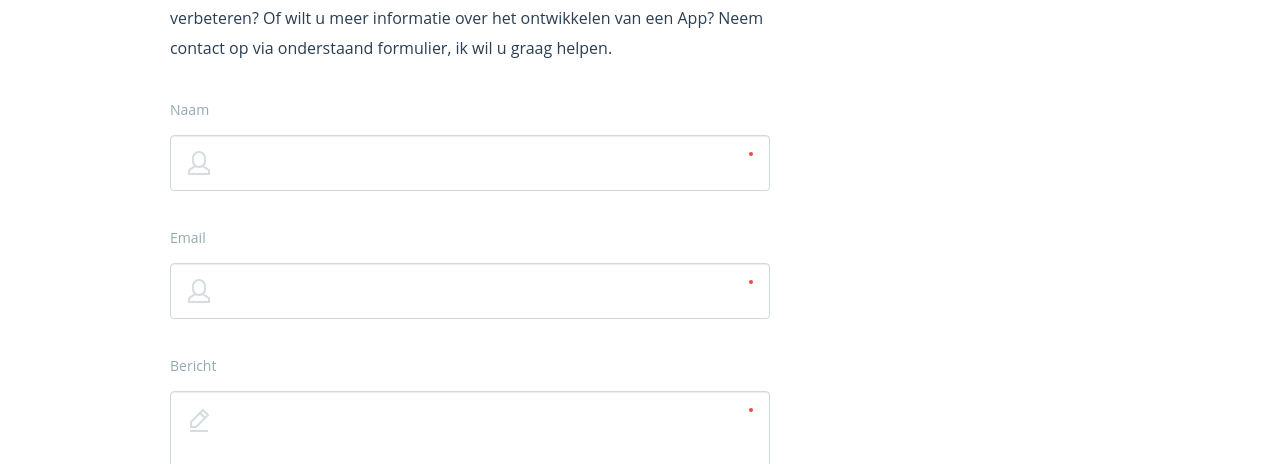
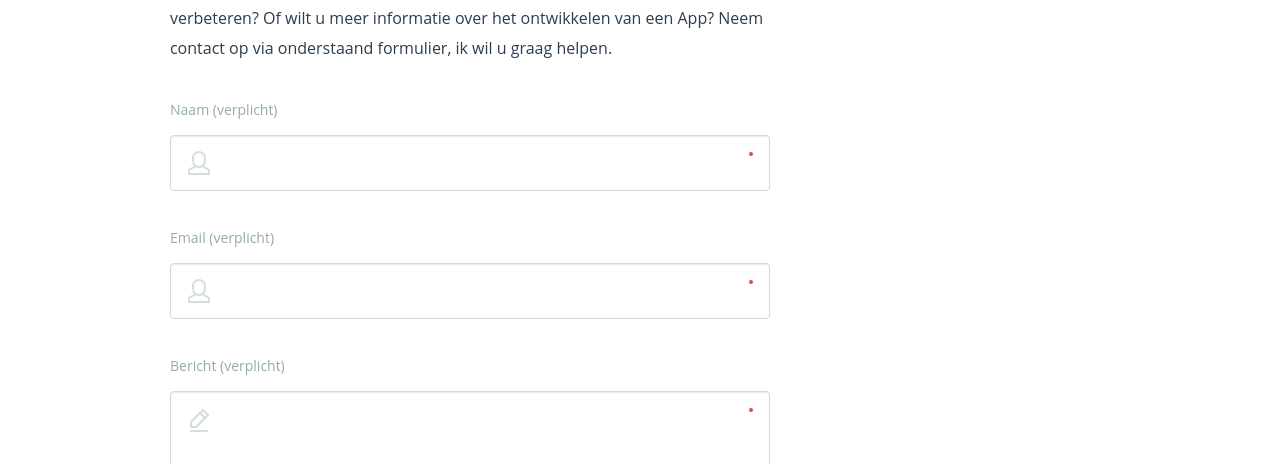
Before and after one commit to SimpleTechture/simpletechture.github.io, a Jekyll site: the page built from contact/index.html, in a window 1280 px wide. Shown: the part 550-1014 px from the top of the page. Built offline with Jekyll 4.4.1, drawn with Linux system fonts in a browser that asks for light colours; some web fonts are replaced.

Commit message:
improved contact form

```diff
--- a/apps/index.html
+++ b/apps/index.html
@@ -22,6 +22,7 @@ overview: true
             <header class="section-header">
                 <h3 class="section-title">Mijn apps</h3>
                 <span class="section-subtitle">Windows 8 & Windows Phone</span>
+                <p>Hieronder een aantal apps die ik heb ontwikkeld.</p>
             </header>
 
             <ul class="projects-list clearfix">
--- a/contact/index.html
+++ b/contact/index.html
@@ -22,17 +22,17 @@ overview: true
     </div>
 
     <div class="icon">
-      <label class="cd-label" for="cd-name">Naam</label>
+      <label class="cd-label" for="cd-name">Naam (verplicht)</label>
       <input class="user" type="text" name="name" id="cd-name" required>
     </div>
 
     <div class="icon">
-      <label class="cd-label" for="cd-name">Email</label>
+      <label class="cd-label" for="cd-name">Email (verplicht)</label>
       <input class="user" type="email" name="_replyto" id="cd-email" required>
       </div>
 
     <div class="icon">
-      <label class="cd-label" for="cd-textarea">Bericht</label>
+      <label class="cd-label" for="cd-textarea">Bericht (verplicht)</label>
         <textarea class="message" name="body" id="cd-textarea" required></textarea>
     </div>
 
```
